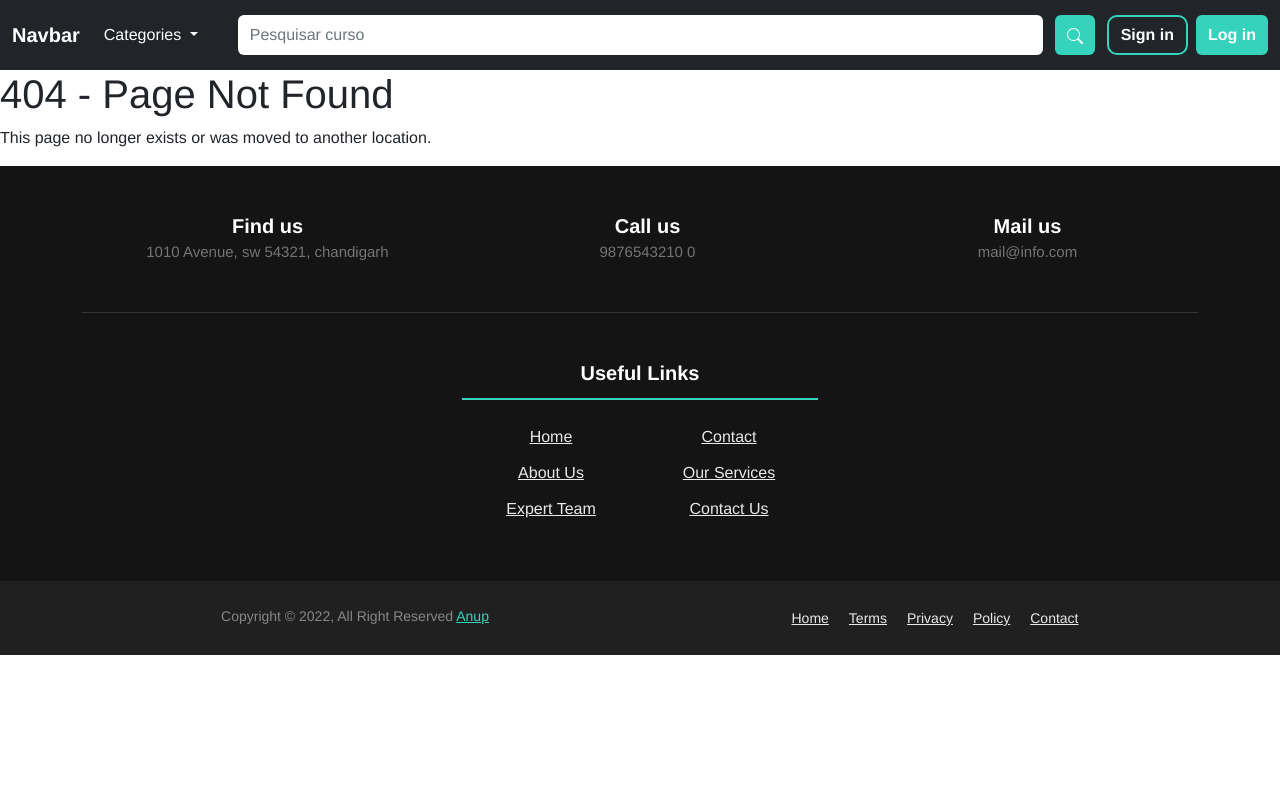
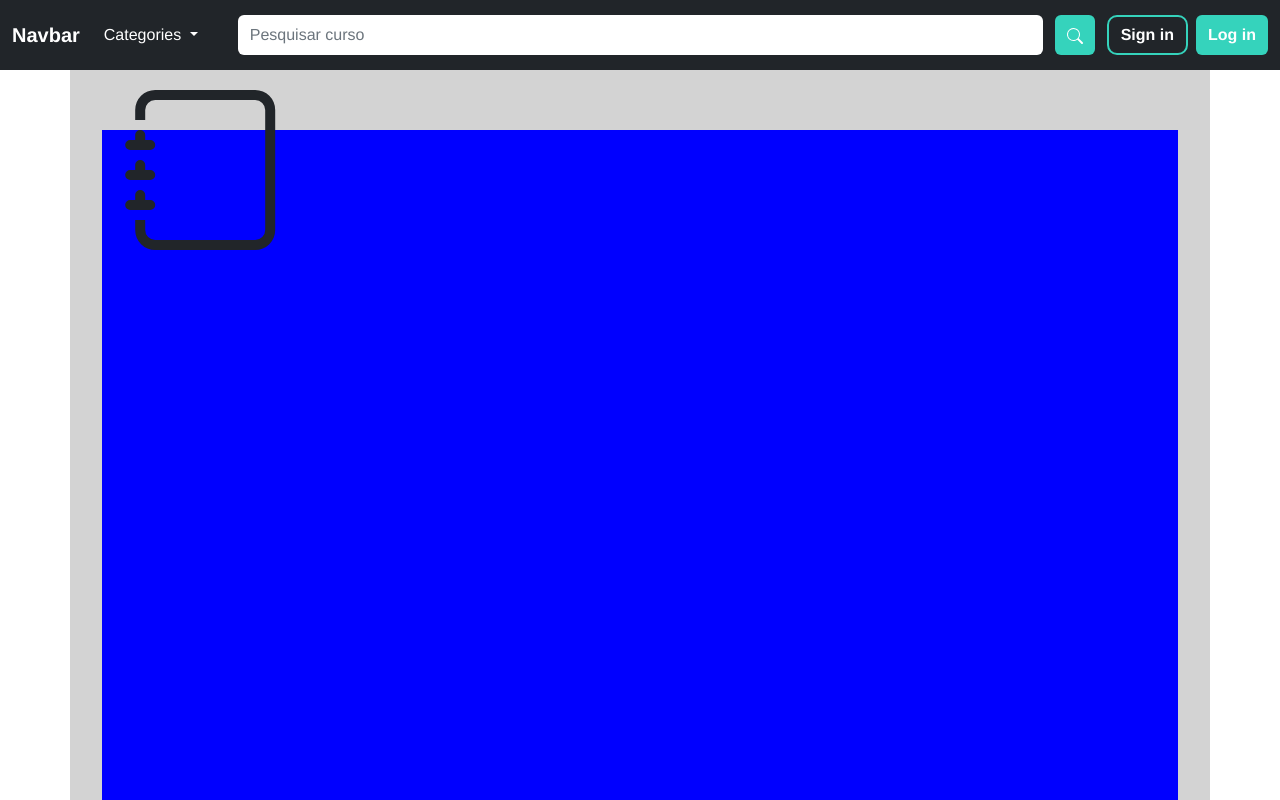
Before and after one commit to Gabriel872/projetoFinal, a Vue app in the folder front_end/: page /course in a window 1280 px wide. Shown: the top 800 px of the page. Built offline with nearby package versions, Linux system fonts and the light colour scheme.

Commit message:
Tela de curso

```diff
--- a/front_end/src/router/index.js
+++ b/front_end/src/router/index.js
@@ -6,6 +6,7 @@ import LoginView from '@/views/LoginView.vue'
 import SearchCourseView from '@/views/SearchCourseView.vue'
 import InstructorView from '@/views/InstructorView.vue'
 import UserView from '@/views/UserView.vue'
+import CoursePage from '@/views/CoursePage.vue'
 
 
 const routes = [
@@ -53,6 +54,11 @@ const routes = [
     path: '/instructor',
     name: "InstructorView",
     component: InstructorView
+  },
+  {
+    path: '/course',
+    name: 'CoursePage',
+    component: CoursePage
   }
 ]
 
--- /dev/null
+++ b/front_end/src/views/CoursePage.vue
@@ -0,0 +1,74 @@
+<template>
+    <div class="view">
+        <section class="container" style="height: 60rem; background-color:lightgray; padding: 20px;">
+            <svg xmlns="http://www.w3.org/2000/svg" width="20%" height="20%" fill="currentColor"
+                class="bi bi-journal" style="position:absolute; left" viewBox="0 0 16 16">
+                <path
+                    d="M3 0h10a2 2 0 0 1 2 2v12a2 2 0 0 1-2 2H3a2 2 0 0 1-2-2v-1h1v1a1 1 0 0 0 1 1h10a1 1 0 0 0 1-1V2a1 1 0 0 0-1-1H3a1 1 0 0 0-1 1v1H1V2a2 2 0 0 1 2-2z" />
+                <path
+                    d="M1 5v-.5a.5.5 0 0 1 1 0V5h.5a.5.5 0 0 1 0 1h-2a.5.5 0 0 1 0-1H1zm0 3v-.5a.5.5 0 0 1 1 0V8h.5a.5.5 0 0 1 0 1h-2a.5.5 0 0 1 0-1H1zm0 3v-.5a.5.5 0 0 1 1 0v.5h.5a.5.5 0 0 1 0 1h-2a.5.5 0 0 1 0-1H1z" />
+            </svg>
+            <div class="container-fluid flex" style="height: 100%;">
+                <div class="container-fluid flex custom-container" style="background-color: blue; height: 55rem;">
+
+                </div>
+            </div>
+        </section>
+    </div>
+</template>
+
+<script>
+
+export default {
+    data() {
+        return {
+
+        }
+    }
+}
+
+</script>
+
+<style scoped>
+
+@media (min-width: 300px) {
+    .bi ,.bi-journal{
+        width: 12%;
+    }
+ }
+
+@media (min-width: 576px) {
+    .bi ,.bi-journal{
+        width: 12%;
+    }
+ }
+
+@media (min-width: 768px) {
+    .bi ,.bi-journal{
+        width: 14%;
+    }
+ }
+
+@media (min-width: 992px) {
+    .bi ,.bi-journal{
+        width: 16%;
+    }
+ }
+
+@media (min-width: 1200px) {
+    .bi ,.bi-journal{
+        width: 18%;
+    }
+ }
+
+@media (min-width: 1400px) {
+    .bi ,.bi-journal{
+        width: 20%;
+    }
+}
+
+.custom-container{
+    margin-top: auto;
+}
+
+</style>
--- a/front_end/src/views/HomeView.vue
+++ b/front_end/src/views/HomeView.vue
@@ -34,14 +34,16 @@
         <div class="row">
           <Carousel :items-to-show="4.5" :wrap-around="true">
             <!-- Teste -->
-            <Slide v-for="card in cards" :key="card.id" >
+            <Slide v-for="card in cards" :key="card.id">
               <div class="card ml_mr carousel__item bg-dark text-bg-dark">
+                <router-link to="/course">
                   <div class="card-body">
                     <h5 class="card-title">{{ card.title }}</h5>
                     <p class="card-text">
                       Some quick example text to build on the card title and make up the bulk of the card'scontent.
                     </p>
                   </div>
+                </router-link>
               </div>
             </Slide>
 
@@ -79,7 +81,7 @@
         <div class="row">
           <Carousel :items-to-show="4.5" :wrap-around="true">
             <!-- Teste -->
-            <Slide v-for="card in cards" :key="card.id" >
+            <Slide v-for="card in cards" :key="card.id">
               <div class="card ml_mr carousel__item bg-dark text-bg-dark">
                 <div class="card-body">
                   <h5 class="card-title">{{ card.title }}</h5>
@@ -124,7 +126,7 @@ export default {
     Slide,
     Navigation,
   },
-  beforeMount(){
+  beforeMount() {
 
   },
   data() {
@@ -142,8 +144,8 @@ export default {
       ]
     }
   },
-  methods:{
-    async list(){
+  methods: {
+    async list() {
 
     }
   }
--- a/front_end/src/views/InstructorView.vue
+++ b/front_end/src/views/InstructorView.vue
@@ -28,31 +28,34 @@
                 <section class="container-fluid flex mt-3" style="justify-content:start;">
                   <div class="mb-3 container-fluid" style="width: 35rem;">
                     <label for="titleFormControlInput1" class="form-label">Title</label>
-                    <input v-model="obj_course.course_name" type="text" class="form-control" id="titleFormControlInput1" placeholder="">
+                    <input v-model="obj_course.course_name" type="text" class="form-control" id="titleFormControlInput1"
+                      placeholder="">
                   </div>
                   <div class="mb-3 container-fluid" style="width: 35rem;">
                     <label for="subtitleFormControlInput1" class="form-label">Subtitle</label>
-                    <input v-model="obj_course.course_subtitle" type="text" class="form-control" id="subtitleFormControlInput1" placeholder="">
+                    <input v-model="obj_course.course_subtitle" type="text" class="form-control"
+                      id="subtitleFormControlInput1" placeholder="">
                   </div>
                 </section>
 
                 <section class="container-fluid mt-3">
                   <div class="mb-3 container-fluid">
                     <label for="exampleFormControlTextarea1" class="form-label">Description</label>
-                    <textarea v-model="obj_course.course_description" class="form-control" id="exampleFormControlTextarea1" rows="4"
-                      placeholder="Description here..."></textarea>
+                    <textarea v-model="obj_course.course_description" class="form-control"
+                      id="exampleFormControlTextarea1" rows="4" placeholder="Description here..."></textarea>
                   </div>
                   <div class="mb-3 container-fluid">
                     <label for="requirementsFormControlTextarea1" class="form-label">Requirements</label>
-                    <textarea v-model="obj_course.course_requirements" class="form-control" id="requirementsFormControlTextarea1" rows="4"
-                      placeholder="Requiriment"></textarea>
+                    <textarea v-model="obj_course.course_requirements" class="form-control"
+                      id="requirementsFormControlTextarea1" rows="4" placeholder="Requiriment"></textarea>
                   </div>
                 </section>
 
                 <section class="container-fluid flex mt-3">
                   <div class="mb-3 container-fluid">
                     <label for="selectlanguage" class="form-label">Language</label>
-                    <select v-model="obj_course.course_language" class="form-select" aria-label="Default select example" id="selectlanguage">
+                    <select v-model="obj_course.course_language" class="form-select" aria-label="Default select example"
+                      id="selectlanguage">
                       <option selected>Choose language</option>
                       <option value="1">Portuguese</option>
                       <option value="2">English</option>
@@ -61,14 +64,16 @@
                   </div>
                   <div class="mb-3 container-fluid">
                     <label for="timeFormControlInput1" class="form-label">Time</label>
-                    <input min=0 v-model="obj_course.course_time" type="number" class="form-control" id="timeFormControlInput1" placeholder="60h">
+                    <input min=0 v-model="obj_course.course_time" type="number" class="form-control"
+                      id="timeFormControlInput1" placeholder="60h">
                   </div>
                 </section>
 
                 <section class="container-fluid flex mt-3">
                   <div class="mb-3 container-fluid">
                     <label for="selectlanguage" class="form-label">Knowledge level</label>
-                    <select v-model="obj_course.course_knowledge_level" class="form-select" aria-label="Default select example" id="selectlanguage">
+                    <select v-model="obj_course.course_knowledge_level" class="form-select"
+                      aria-label="Default select example" id="selectlanguage">
                       <option selected>Choose level</option>
                       <option value="Beginner">Beginner</option>
                       <option value="Intermediary">Intermediary</option>
@@ -77,9 +82,11 @@
                   </div>
                   <div class="mb-3 container-fluid">
                     <label for="categoryOptions" class="form-label">Category</label>
-                    <select v-model="obj_course.course_category" class="form-select" aria-label="Default select example" id="categoryOptions">
+                    <select v-model="obj_course.course_category" class="form-select" aria-label="Default select example"
+                      id="categoryOptions">
                       <option value="0" selected>Choose category</option>
-                      <option v-for="category in categoryList" value="{{category.id_category}}">{{category.category_name}}</option>
+                      <option v-for="category in categoryList" value="{{category.id_category}}">
+                        {{ category.category_name }}</option>
                       <!-- <option value="1">Beginner</option>
                       <option value="2">Intermediary</option>
                       <option value="3">Advanced</option> -->
@@ -87,9 +94,11 @@
                   </div>
                   <div class="mb-3 container-fluid">
                     <label for="priceOptions" class="form-label">Price</label>
-                    <select v-model="obj_course.course_price" class="form-select" aria-label="Default select example" id="priceOptions">
+                    <select v-model="obj_course.course_price" class="form-select" aria-label="Default select example"
+                      id="priceOptions">
                       <option selected>Choose price</option>
-                      <option v-for="price in priceList" value="{{price.id_price_course}}">{{price.price_course_value}}</option>
+                      <option v-for="price in priceList" value="{{price.id_price_course}}">{{ price.price_course_value }}
+                      </option>
                       <!-- <option value="1">Beginner</option>
                       <option value="2">Intermediary</option>
                       <option value="3">Advanced</option> -->
@@ -100,11 +109,13 @@
                 <section class="container-fluid mt-3">
                   <div class="mb-3 container-fluid">
                     <label for="linkFormControlInput1" class="form-label">Link</label>
-                    <input v-model="obj_course.course_link" type="url" class="form-control" id="linkFormControlInput1" placeholder="">
+                    <input v-model="obj_course.course_link" type="url" class="form-control" id="linkFormControlInput1"
+                      placeholder="">
                   </div>
                   <div class="mb-3 container-fluid">
                     <label for="audienceFormControlInput1" class="form-label">Audience</label>
-                    <input v-model="obj_course.course_audience" type="text" class="form-control" id="audienceFormControlInput1" placeholder="">
+                    <input v-model="obj_course.course_audience" type="text" class="form-control"
+                      id="audienceFormControlInput1" placeholder="">
                   </div>
                 </section>
 
@@ -139,6 +150,9 @@ export default {
   },
   methods: {
     async createCourse() {
+      const timeElapsed = Date.now();
+      const today = new Date(timeElapsed);
+      this.obj_course.course_creatin_date = today;
       alert(this.obj_course.course_category);
       await fetch("", {
         method: "post",
```
Lines whose indentation alone changed are shown as unchanged.
